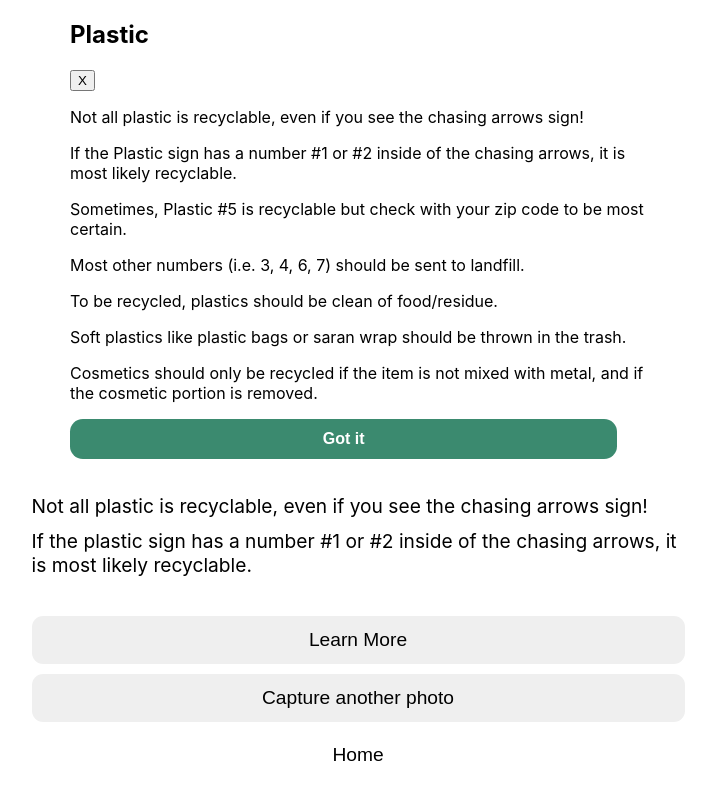
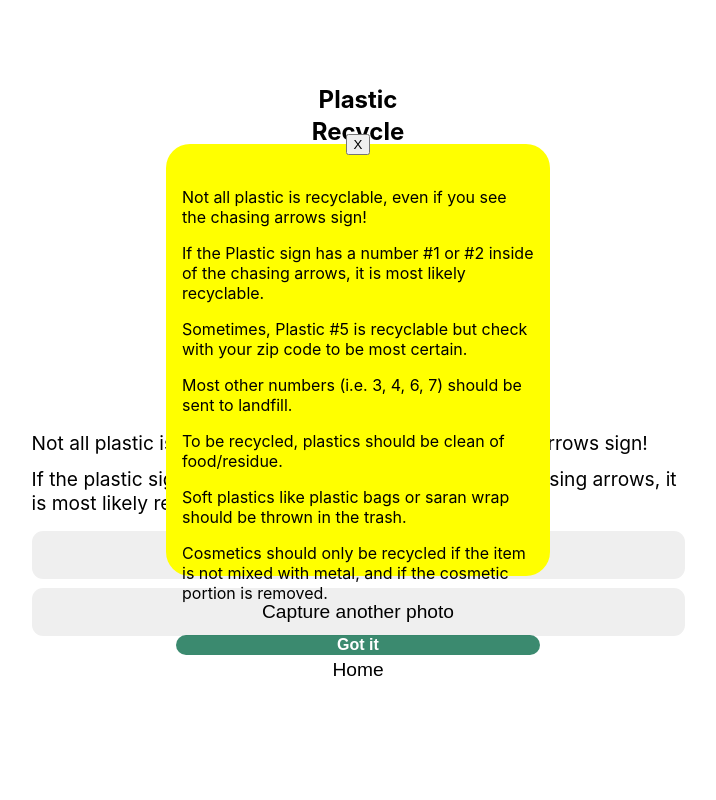
Before and after one commit to codeforsanjose/litter.ai, a React (Create React App) app in the folder client/: page /success in a window 1280 px wide. Both pictures are taken after a click on the button "Learn More". Shown: the whole page, without its empty margins (282-998 px from the left). Built offline with nearby package versions, Linux system fonts and the light colour scheme.

Commit message:
SubmissionModal centered in screen

```diff
--- a/client/src/Components/SuccessfulSubmission/SubmissionModal.jsx
+++ b/client/src/Components/SuccessfulSubmission/SubmissionModal.jsx
@@ -6,7 +6,6 @@ export default function SubmissionModal({ modalOpen, setModalOpen, separateStrin
   const mockName = mockCategoryData.plastic.name;
   return (
     <div className="modal-container">
-      <div className="modal-wrapper">
       <h2>{mockName}</h2>
       <button
         type="button"
@@ -15,8 +14,13 @@ export default function SubmissionModal({ modalOpen, setModalOpen, separateStrin
         X
       </button>
       <p className="modal-text">{separateString(mockDescription)}</p>
-        <button type="button" className="modal-got-it-button">Got it</button>
-      </div>
+      <button
+        type="button"
+        className="modal-got-it-button"
+        onClick={() => { setModalOpen(!modalOpen); }}
+      >
+        Got it
+      </button>
     </div>
   );
 }
--- a/client/src/Components/SuccessfulSubmission/SuccessfulSubmission.jsx
+++ b/client/src/Components/SuccessfulSubmission/SuccessfulSubmission.jsx
@@ -18,13 +18,7 @@ export default function SuccessfulSubmission({ type }) {
   );
   return (
     <div className="category-container">
-      {modalOpen && (
-        <Modal
-          modalOpen={modalOpen}
-          setModalOpen={setModalOpen}
-          separateString={separateString}
-        />
-      )}
+      <div className="category-wrapper">
         <h4>{type.category}</h4>
         {category === 'Recycle' && <RecyclingIcon data-testid="recycle-icon" className="category-icon" />}
         {category === 'Trash' && <DeleteIcon data-testid="trash-icon" className="category-icon" />}
@@ -42,5 +36,15 @@ export default function SuccessfulSubmission({ type }) {
           <Link to="/"><button className="button-home" type="button">Home</button></Link>
         </div>
       </div>
+      {modalOpen && (
+        <div className="category-modal">
+          <Modal
+            modalOpen={modalOpen}
+            setModalOpen={setModalOpen}
+            separateString={separateString}
+          />
+        </div>
+      )}
+    </div>
   );
 }
--- a/client/src/css/SuccessfulSubmission.css
+++ b/client/src/css/SuccessfulSubmission.css
@@ -12,6 +12,12 @@
 }
 
 .category-container {
+  display: flex;
+  flex-direction: column;
+  align-items: center;
+}
+
+.category-container .category-wrapper {
   height: 100vh;
   width: 100vw;
   max-width: 768px;
@@ -21,28 +27,27 @@
   justify-content: space-between;
 }
 
-.category-container h4 {
+.category-container .category-wrapper h4 {
   font-size: 1.5rem;
   padding-top: 5rem;
 }
 
-.category-container .category-icon {
+.category-container .category-wrapper .category-icon {
   font-size: 10rem;
   color: var(--main-green);
 }
 
-.category-container .category-short-desc {
+.category-container .category-wrapper .category-short-desc {
   width: 85%;
 }
 
-
-.category-container .category-short-desc p {
+.category-container .category-wrapper .category-short-desc p {
   font-size: 1.2rem;
   text-align: left;
   margin: 0.7rem 0;
 }
 
-.category-container .category-buttons {
+.category-container .category-wrapper .category-buttons {
   max-width: 100%;
   display: flex;
   flex-direction: column;
@@ -51,7 +56,7 @@
   margin-bottom: 1rem;
 }
 
-.category-container .category-buttons button {
+.category-container .category-wrapper .category-buttons button {
   width: 85vw;
   max-width: 653px;
   height: 6vh;
@@ -61,7 +66,7 @@
   font-size: 1.2rem;
 }
 
-.category-container .category-buttons button:hover {
+.category-container .category-wrapper .category-buttons button:hover {
   cursor: pointer;
   background-color: var(--main-green);
   color: var(--white);
@@ -69,22 +74,35 @@
   font-weight: bold;
 }
 
-.category-container .category-buttons .button-home {
+.category-container .category-wrapper .category-buttons .button-home {
   background-color: var(--white);
+}
+
+.category-modal {
+  width: 30vw;
+  max-width: 100%;
+  height: 60vh;
+  display: flex;
+  justify-content: center;
+  align-items: center;
+  position: absolute;
+  z-index: 2;
 }
 
 /******** Modal ********/
 
 .modal-container {
-  position: absolute;
-  width: 45vw;
-  max-width: 100%;
-  height: 60%;
-  background-color: var(--white);
+  background-color: yellow;
+  height: 90%;
+  display: flex;
+  flex-direction: column;
+  justify-content: center;
+  align-items: center;
+  border-radius: 1.5rem;
   z-index: 2;
 }
 
-.modal-got-it-button {
+.modal-container .modal-got-it-button {
   width: 95%;
   height: 5vh;
   border-radius: 0.8rem;
@@ -94,3 +112,7 @@
   font-weight: bold;
   font-size: 1rem;
 }
+
+.modal-container p {
+  padding: 0 0.5rem;
+}
```
Lines whose indentation alone changed are shown as unchanged.
